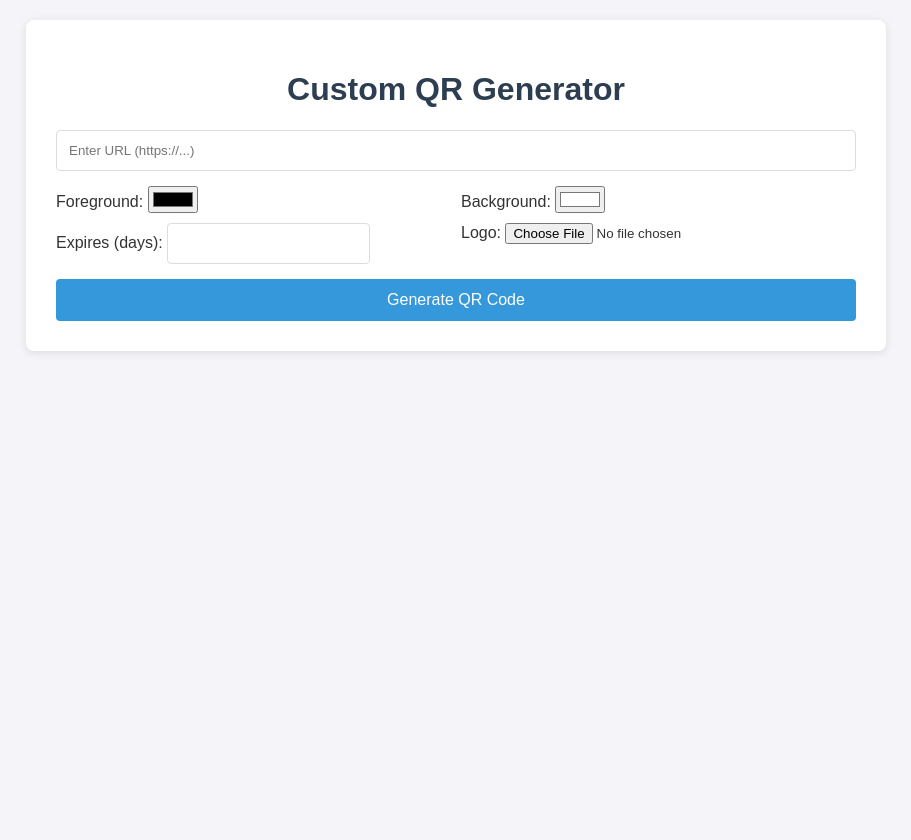
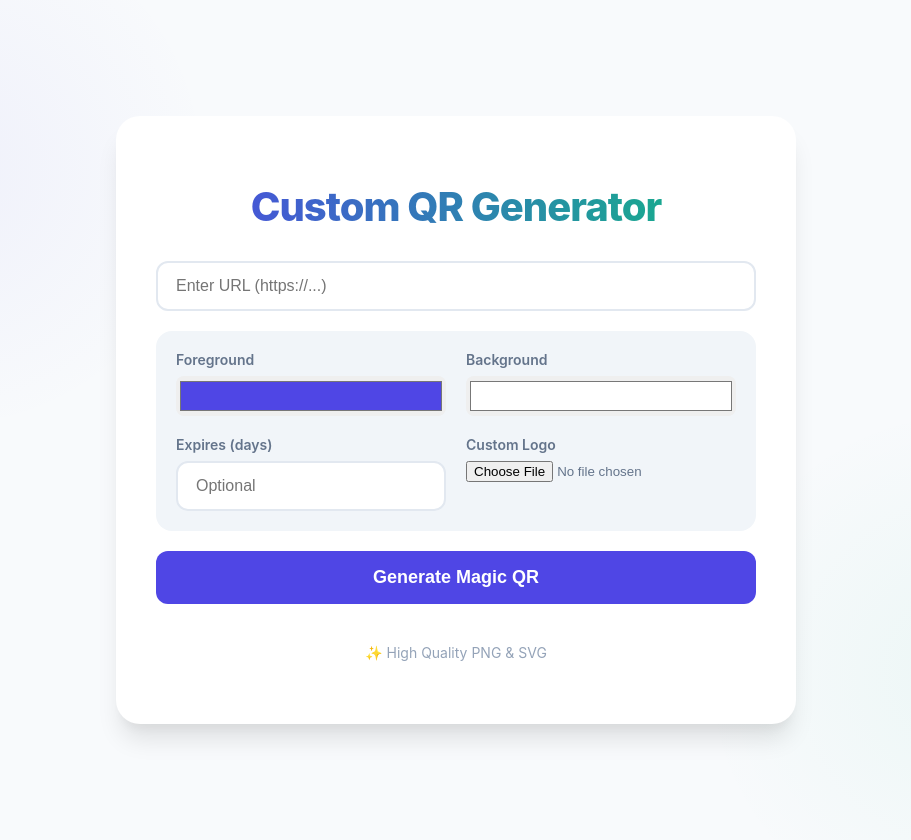
Before and after one commit to julisunkan/qrman, a Flask app: page / in a window 1280 px wide. Shown: the whole page, without its empty margins (184-1095 px from the left). Before the commit the page ends 353 px from the top, so only its background shows below. Run offline with Flask 3, Linux system fonts and the light colour scheme.

Commit message:
Enhance application UI with vibrant animations and modern styling
Refactors static CSS and HTML templates to implement a modern UI with animations, gradients, and improved element styling for a more premium user experience.

Replit-Commit-Author: Agent
Replit-Commit-Session-Id: 0bff6944-a9c8-47df-9a23-5beacebcd7f9
Replit-Commit-Checkpoint-Type: full_checkpoint
Replit-Commit-Event-Id: b14dd2ea-ad34-4639-9f1c-7a14cdb87c6f
Replit-Commit-Screenshot-Url: https://storage.googleapis.com/screenshot-production-us-central1/bec24293-9c18-404d-90a7-dc47b2bdf227/0bff6944-a9c8-47df-9a23-5beacebcd7f9/na2siST
Replit-Helium-Checkpoint-Created: true

```diff
--- a/static/css/style.css
+++ b/static/css/style.css
@@ -1,13 +1,226 @@
-body { font-family: sans-serif; background: #f4f4f9; color: #333; margin: 0; padding: 20px; }
-.container { max-width: 800px; margin: 0 auto; background: white; padding: 30px; border-radius: 8px; box-shadow: 0 2px 10px rgba(0,0,0,0.1); }
-h1 { color: #2c3e50; text-align: center; }
-form { display: flex; flex-direction: column; gap: 15px; }
-input[type="url"], input[type="number"], button { padding: 12px; border: 1px solid #ddd; border-radius: 4px; }
-button { background: #3498db; color: white; border: none; cursor: pointer; font-size: 16px; }
-button:hover { background: #2980b9; }
-.options { display: grid; grid-template-columns: 1fr 1fr; gap: 10px; }
-.qr-preview { text-align: center; margin-top: 20px; }
-.downloads { display: flex; justify-content: center; gap: 10px; margin-top: 10px; }
-.downloads a { text-decoration: none; padding: 8px 15px; background: #2ecc71; color: white; border-radius: 4px; font-size: 14px; }
-.charts { display: flex; flex-direction: column; gap: 30px; margin-top: 30px; }
-canvas { max-height: 300px; }
+:root {
+    --primary: #4f46e5;
+    --primary-hover: #4338ca;
+    --secondary: #10b981;
+    --bg: #f8fafc;
+    --card: #ffffff;
+    --text: #1e293b;
+}
+
+body {
+    font-family: 'Inter', system-ui, -apple-system, sans-serif;
+    background: var(--bg);
+    color: var(--text);
+    margin: 0;
+    padding: 20px;
+    min-height: 100vh;
+    display: flex;
+    align-items: center;
+    justify-content: center;
+    background-image: radial-gradient(circle at 10% 20%, rgba(79, 70, 229, 0.05) 0%, transparent 20%),
+                      radial-gradient(circle at 90% 80%, rgba(16, 185, 129, 0.05) 0%, transparent 20%);
+}
+
+.container {
+    max-width: 600px;
+    width: 100%;
+    background: var(--card);
+    padding: 40px;
+    border-radius: 24px;
+    box-shadow: 0 20px 25px -5px rgba(0, 0, 0, 0.1), 0 10px 10px -5px rgba(0, 0, 0, 0.04);
+    transform: translateY(0);
+    transition: transform 0.3s ease, box-shadow 0.3s ease;
+    animation: fadeInSlide 0.8s cubic-bezier(0.16, 1, 0.3, 1);
+}
+
+.container:hover {
+    transform: translateY(-5px);
+    box-shadow: 0 25px 30px -5px rgba(0, 0, 0, 0.12);
+}
+
+@keyframes fadeInSlide {
+    from { opacity: 0; transform: translateY(20px); }
+    to { opacity: 1; transform: translateY(0); }
+}
+
+h1 {
+    color: var(--primary);
+    text-align: center;
+    font-size: 2.5rem;
+    font-weight: 800;
+    margin-bottom: 30px;
+    letter-spacing: -0.025em;
+    background: linear-gradient(to right, var(--primary), var(--secondary));
+    -webkit-background-clip: text;
+    -webkit-text-fill-color: transparent;
+}
+
+form {
+    display: flex;
+    flex-direction: column;
+    gap: 20px;
+}
+
+.input-group {
+    display: flex;
+    flex-direction: column;
+    gap: 8px;
+}
+
+input[type="url"], input[type="number"] {
+    padding: 14px 18px;
+    border: 2px solid #e2e8f0;
+    border-radius: 12px;
+    font-size: 16px;
+    transition: all 0.2s ease;
+    outline: none;
+}
+
+input[type="url"]:focus, input[type="number"]:focus {
+    border-color: var(--primary);
+    box-shadow: 0 0 0 4px rgba(79, 70, 229, 0.1);
+}
+
+button {
+    background: var(--primary);
+    color: white;
+    border: none;
+    padding: 16px;
+    border-radius: 12px;
+    font-size: 18px;
+    font-weight: 600;
+    cursor: pointer;
+    transition: all 0.3s cubic-bezier(0.4, 0, 0.2, 1);
+    position: relative;
+    overflow: hidden;
+}
+
+button:hover {
+    background: var(--primary-hover);
+    transform: scale(1.02);
+    box-shadow: 0 10px 15px -3px rgba(79, 70, 229, 0.4);
+}
+
+button:active {
+    transform: scale(0.98);
+}
+
+.options {
+    display: grid;
+    grid-template-columns: 1fr 1fr;
+    gap: 20px;
+    padding: 20px;
+    background: #f1f5f9;
+    border-radius: 16px;
+}
+
+.options label {
+    font-size: 14px;
+    font-weight: 600;
+    color: #64748b;
+    display: flex;
+    flex-direction: column;
+    gap: 8px;
+}
+
+input[type="color"] {
+    width: 100%;
+    height: 40px;
+    border: none;
+    border-radius: 8px;
+    cursor: pointer;
+}
+
+.qr-preview {
+    background: #f8fafc;
+    padding: 30px;
+    border-radius: 20px;
+    margin-top: 30px;
+    animation: popIn 0.5s cubic-bezier(0.34, 1.56, 0.64, 1);
+}
+
+@keyframes popIn {
+    0% { transform: scale(0.9); opacity: 0; }
+    100% { transform: scale(1); opacity: 1; }
+}
+
+.downloads {
+    display: flex;
+    flex-wrap: wrap;
+    justify-content: center;
+    gap: 12px;
+    margin-top: 20px;
+}
+
+.downloads a {
+    text-decoration: none;
+    padding: 12px 24px;
+    background: #f1f5f9;
+    color: var(--text);
+    border-radius: 10px;
+    font-weight: 600;
+    font-size: 14px;
+    transition: all 0.2s ease;
+    border: 1px solid #e2e8f0;
+}
+
+.downloads a:hover {
+    background: var(--secondary);
+    color: white;
+    border-color: var(--secondary);
+    transform: translateY(-2px);
+}
+
+.stats {
+    display: grid;
+    grid-template-columns: 1fr 1fr;
+    gap: 15px;
+    margin-top: 30px;
+}
+
+.stat-card {
+    background: #f1f5f9;
+    padding: 20px;
+    border-radius: 16px;
+    text-align: center;
+}
+
+.stat-card h3 {
+    margin: 0;
+    font-size: 24px;
+    color: var(--primary);
+}
+
+.stat-card p {
+    margin: 5px 0 0;
+    font-size: 12px;
+    color: #64748b;
+    text-transform: uppercase;
+    letter-spacing: 0.05em;
+}
+
+/* Slideshow-like feel for features */
+.features-mini {
+    margin-top: 40px;
+    overflow: hidden;
+    position: relative;
+    height: 40px;
+}
+
+.feature-slide {
+    position: absolute;
+    width: 100%;
+    text-align: center;
+    font-size: 14px;
+    color: #94a3b8;
+    animation: slideUpDown 6s infinite;
+}
+
+@keyframes slideUpDown {
+    0%, 30% { transform: translateY(0); opacity: 0; }
+    5%, 25% { transform: translateY(0); opacity: 1; }
+    33%, 63% { transform: translateY(-100%); opacity: 0; }
+    38%, 58% { transform: translateY(-100%); opacity: 1; }
+    66%, 96% { transform: translateY(-200%); opacity: 0; }
+    71%, 91% { transform: translateY(-200%); opacity: 1; }
+}
--- a/templates/index.html
+++ b/templates/index.html
@@ -9,15 +9,23 @@
     <div class="container">
         <h1>Custom QR Generator</h1>
         <form action="/generate" method="POST" enctype="multipart/form-data">
-            <input type="url" name="url" placeholder="Enter URL (https://...)" required>
+            <div class="input-group">
+                <input type="url" name="url" placeholder="Enter URL (https://...)" required>
+            </div>
             <div class="options">
-                <label>Foreground: <input type="color" name="fg_color" value="#000000"></label>
-                <label>Background: <input type="color" name="bg_color" value="#ffffff"></label>
-                <label>Expires (days): <input type="number" name="expiry_days" min="1"></label>
-                <label>Logo: <input type="file" name="logo" accept="image/png"></label>
+                <label>Foreground <input type="color" name="fg_color" value="#4f46e5"></label>
+                <label>Background <input type="color" name="bg_color" value="#ffffff"></label>
+                <label>Expires (days) <input type="number" name="expiry_days" min="1" placeholder="Optional"></label>
+                <label>Custom Logo <input type="file" name="logo" accept="image/png"></label>
             </div>
-            <button type="submit">Generate QR Code</button>
+            <button type="submit">Generate Magic QR</button>
         </form>
+
+        <div class="features-mini">
+            <div class="feature-slide" style="animation-delay: 0s;">✨ High Quality PNG & SVG</div>
+            <div class="feature-slide" style="animation-delay: 2s;">🌀 Animated GIF Support</div>
+            <div class="feature-slide" style="animation-delay: 4s;">📊 Real-time Scan Analytics</div>
+        </div>
     </div>
 </body>
 </html>
```
Also changed, not shown: templates/dashboard.html (+27 -9 lines), database.db, static/qr_codes/03fef706.gif (added), static/qr_codes/03fef706.png (added), static/qr_codes/03fef706.svg (added), static/qr_codes/logo_03fef706.png (added).
